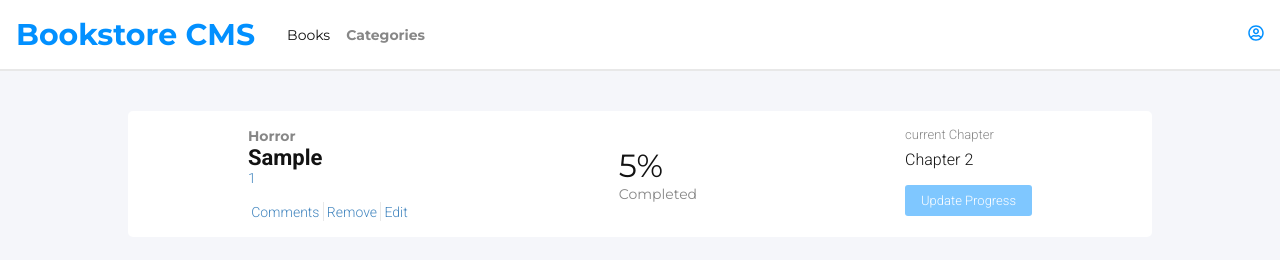
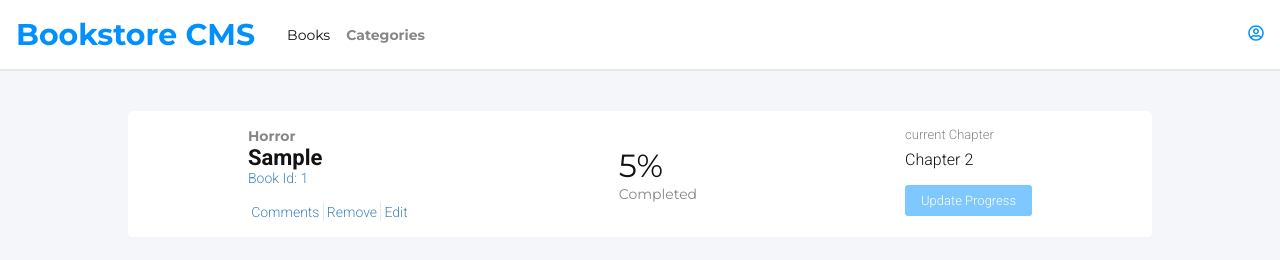
Before and after one commit to nelsinofrancisco/React-BookStore, a React (Create React App) app: page / in a window 1280 px wide. Both pictures are taken after typing "Sample" into the empty fields and a click on the button "Add Book". Shown: the top 260 px of the page. Built offline with nearby package versions, Linux system fonts and the light colour scheme.

Commit message:
Add UI description of number displayed in book cards

```diff
--- a/src/components/BookInfo.js
+++ b/src/components/BookInfo.js
@@ -16,7 +16,7 @@ const BookInfo = (props) => {
     <div className={BookInfoStyle.BookInfoContainer}>
       <p className="fontStyle5 fontColor1">{categories}</p>
       <p className="fontStyle1 fontColor1">{title}</p>
-      <p className="fontStyle2 fontColor2 mb1">{id}</p>
+      <p className="fontStyle2 fontColor2 mb1">{`Book Id: ${id}`}</p>
       <div className={BookInfoStyle.bookInfoActionsContainer}>
         <button className={BookInfoStyle.BIActionsButton} type="button">Comments</button>
         <button className={BookInfoStyle.BIActionsButton} type="button" onClick={() => removeBookFromStore(id)}>Remove</button>
```
